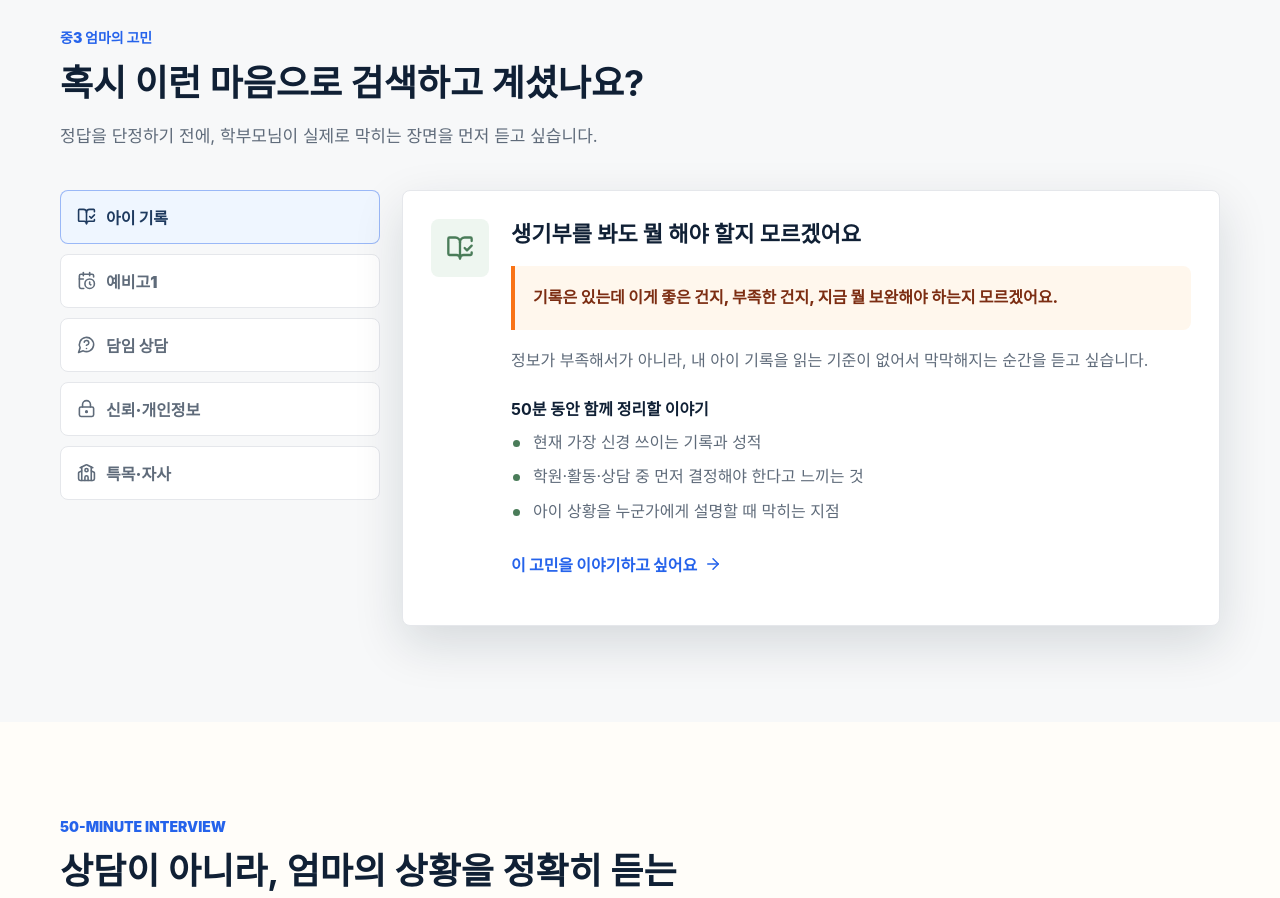
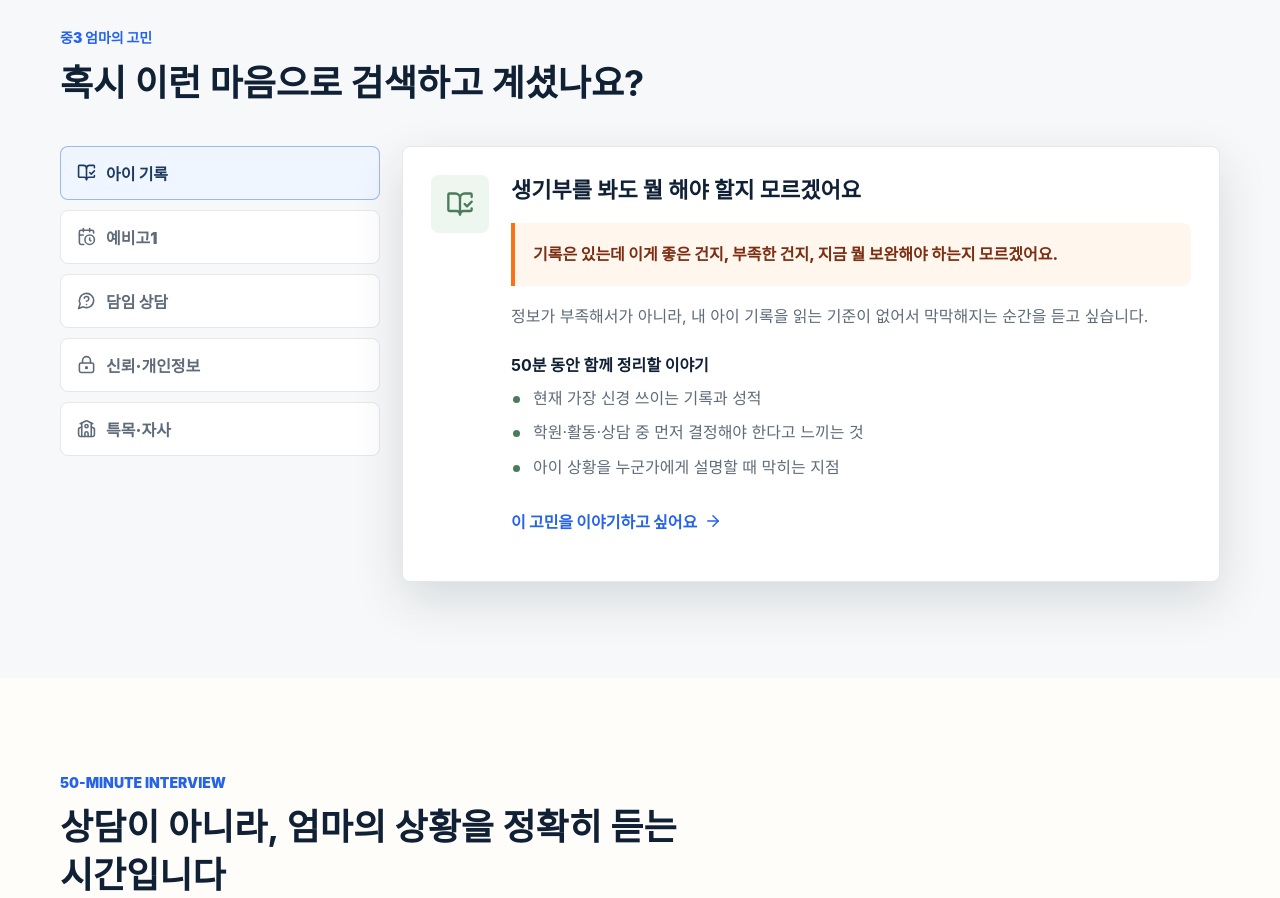
Before and after one commit to team310-ideation/team310-landing, a React (Vite) app: page / in a window 1280 px wide. Shown: the part 1020-1918 px from the top of the page. Built offline with nearby package versions, Linux system fonts and the light colour scheme; a web font is replaced by a local one.

Commit message:
Remove pain section intro copy

```diff
--- a/src/components/PainSegment.jsx
+++ b/src/components/PainSegment.jsx
@@ -17,10 +17,6 @@ export default function PainSegment() {
         <Reveal className="section-intro">
           <p className="eyebrow">중3 엄마의 고민</p>
           <h2 id="pain-title">혹시 이런 마음으로 검색하고 계셨나요?</h2>
-          <p>
-            정답을 단정하기 전에, 학부모님이 실제로 막히는 장면을 먼저 듣고
-            싶습니다.
-          </p>
         </Reveal>
 
         <Reveal className="pain-layout" delay={0.04}>
```
